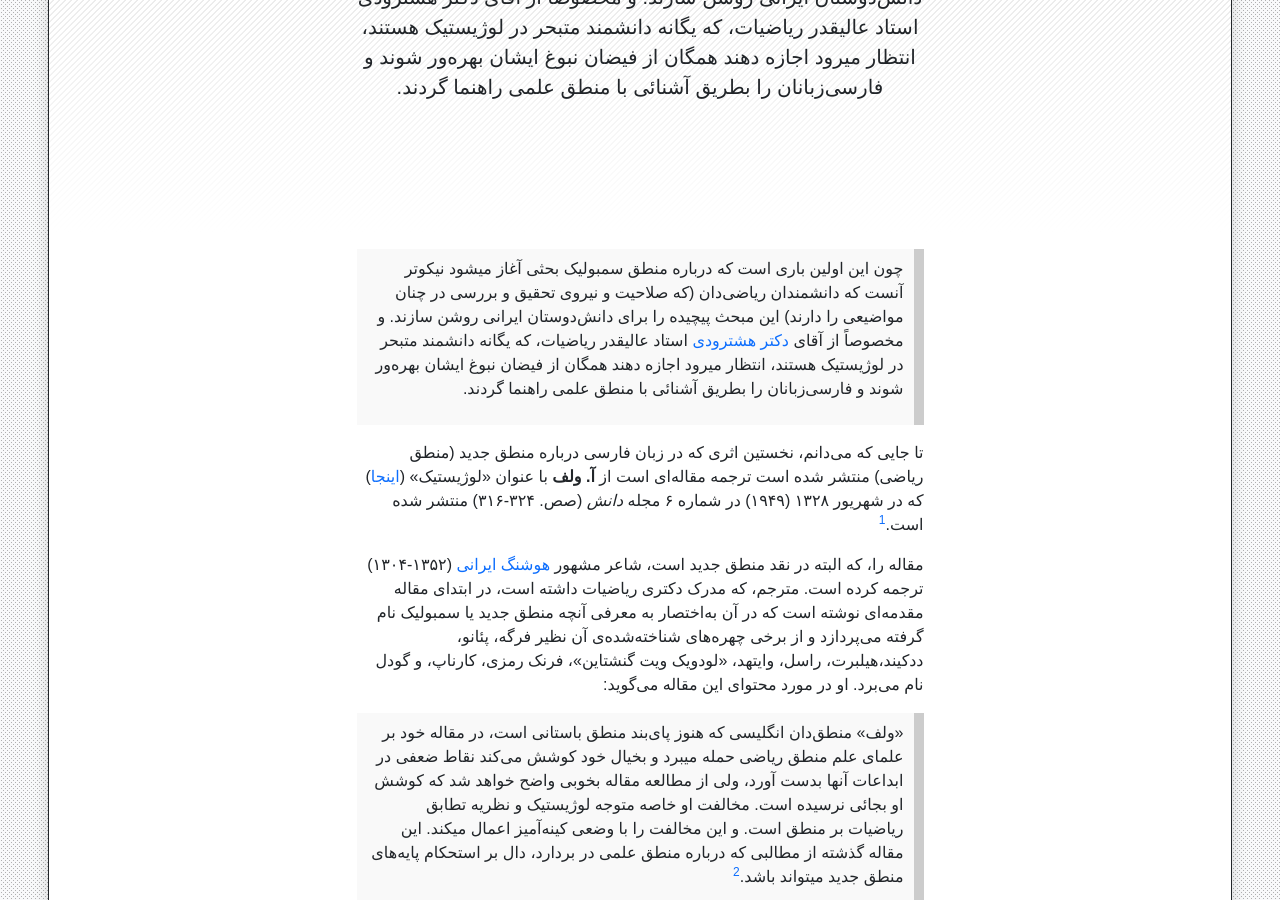
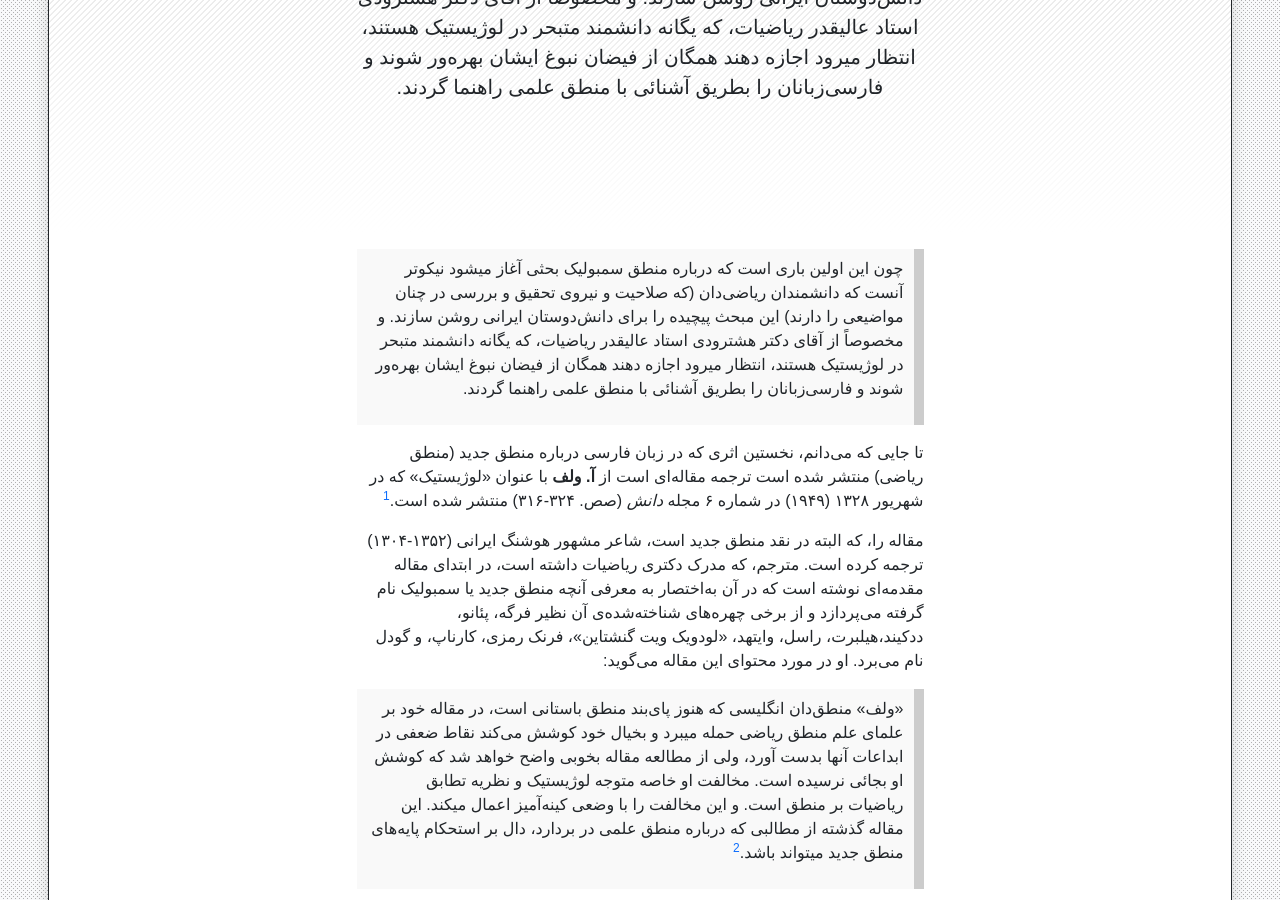
Before and after one commit to phicudemy/phicudemy.github.io, a Jekyll site: the page built from _posts/2024-07-17-iranilogic.md, in a window 1280 px wide and 900 px high, scrolled down 675 px. Built offline with Jekyll 4.4.1, drawn with Linux system fonts in a browser that asks for light colours; comment, search, counter and statistics services are not loaded; a style sheet for code colours, icons or effects is not loaded; some of the changed text lies outside the part shown.

Commit message:
TinaCMS content update

```diff
--- a/_posts/2024-07-17-iranilogic.md
+++ b/_posts/2024-07-17-iranilogic.md
@@ -9,12 +9,13 @@ categories: _categories/philosophy.md
 contents: _contents/article.md
 ---
 
-> چون این اولین باری است که درباره منطق سمبولیک بحثی آغاز میشود نیکوتر آنست که دانشمندان ریاضی‌دان (که صلاحیت و نیروی تحقیق و بررسی در چنان مواضیعی را دارند) این مبحث پیچیده را برای دانش‌دوستان ایرانی روشن سازند. و مخصوصاً از آقای [دکتر هشترودی](https://www.blogger.com/blog/post/edit/5470272668267496197/6724349721119667204#) استاد عالیقدر ریاضیات، که یگانه دانشمند متبحر در لوژیستیک هستند، انتظار میرود اجازه دهند همگان از فیضان نبوغ ایشان بهره‌ور شوند و فارسی‌زبانان را بطریق آشنائی با منطق علمی راهنما گردند.
+
+> چون این اولین باری است که درباره منطق سمبولیک بحثی آغاز میشود نیکوتر آنست که دانشمندان ریاضی‌دان (که صلاحیت و نیروی تحقیق و بررسی در چنان مواضیعی را دارند) این مبحث پیچیده را برای دانش‌دوستان ایرانی روشن سازند. و مخصوصاً از آقای دکتر هشترودی استاد عالیقدر ریاضیات، که یگانه دانشمند متبحر در لوژیستیک هستند، انتظار میرود اجازه دهند همگان از فیضان نبوغ ایشان بهره‌ور شوند و فارسی‌زبانان را بطریق آشنائی با منطق علمی راهنما گردند.
 
 
-تا جایی که می‌دانم، نخستین اثری که در زبان فارسی درباره منطق جدید (منطق ریاضی) منتشر شده است ترجمه مقاله‌ای است از **آ. ولف** با عنوان «لوژیستیک» ([اینجا](https://www.blogger.com/blog/post/edit/5470272668267496197/6724349721119667204#)) که در شهریور ۱۳۲۸ (۱۹۴۹) در شماره ۶ مجله _دانش_ (صص. ۳۲۴-۳۱۶) منتشر شده است.[^1]
+تا جایی که می‌دانم، نخستین اثری که در زبان فارسی درباره منطق جدید (منطق ریاضی) منتشر شده است ترجمه مقاله‌ای است از **آ. ولف** با عنوان «لوژیستیک» که در شهریور ۱۳۲۸ (۱۹۴۹) در شماره ۶ مجله _دانش_ (صص. ۳۲۴-۳۱۶) منتشر شده است.[^1]
 
-مقاله را، که البته در نقد منطق جدید است، شاعر مشهور [هوشنگ ایرانی](https://www.blogger.com/blog/post/edit/5470272668267496197/6724349721119667204#) (۱۳۵۲-۱۳۰۴) ترجمه کرده است. مترجم، که مدرک دکتری ریاضیات داشته است، در ابتدای مقاله مقدمه‌ای نوشته است که در آن به‌اختصار به معرفی آنچه منطق جدید یا سمبولیک نام گرفته می‌پردازد و از برخی چهره‌های شناخته‌شده‌ی آن نظیر فرگه، پئانو، ددکیند،هیلبرت، راسل، وایتهد، «لودویک ویت گنشتاین»، فرنک رمزی، کارناپ، و گودل نام می‌برد. او در مورد محتوای این مقاله می‌گوید:
+مقاله را، که البته در نقد منطق جدید است، شاعر مشهور هوشنگ ایرانی (۱۳۵۲-۱۳۰۴) ترجمه کرده است. مترجم، که مدرک دکتری ریاضیات داشته است، در ابتدای مقاله مقدمه‌ای نوشته است که در آن به‌اختصار به معرفی آنچه منطق جدید یا سمبولیک نام گرفته می‌پردازد و از برخی چهره‌های شناخته‌شده‌ی آن نظیر فرگه، پئانو، ددکیند،هیلبرت، راسل، وایتهد، «لودویک ویت گنشتاین»، فرنک رمزی، کارناپ، و گودل نام می‌برد. او در مورد محتوای این مقاله می‌گوید:
 
 > «ولف» منطق‌دان انگلیسی که هنوز پای‌بند منطق باستانی است، در مقاله خود بر علمای علم منطق ریاضی حمله میبرد و بخیال خود کوشش می‌کند نقاط ضعفی در ابداعات آنها بدست آورد، ولی از مطالعه مقاله بخوبی واضح خواهد شد که کوشش او بجائی نرسیده است. مخالفت او خاصه متوجه لوژیستیک و نظریه تطابق ریاضیات بر منطق است. و این مخالفت را با وضعی کینه‌آمیز اعمال میکند. این مقاله گذشته از مطالبی که درباره منطق علمی در بردارد، دال بر استحکام پایه‌های منطق جدید میتواند باشد.[^2]
 
@@ -23,6 +24,6 @@ contents: _contents/article.md
 برخی از دیگر آثاری که در این مقدمه ذکری از آنها شده است اینها هستند (با وفاداری به املا و ترجمه هوشنگ ایرانی): «اصول ریاضیات» راسل و وایتهد، «فرمولر ریاضیات» پئانو، « اصول لوژیستیک» کارناپ،« اصول منطق تئوری» هیلبرت و آکرمان، و همچنین مقاله‌ مشهور گودل، «تحقیقی درباره قضایائیکه __در کتاب (اصول ریاضیات) و مباحث نظیر آن از نظر منطق رسمی مشکوک است.»[^3]
 
 
-[^1]: کتاب  _مدخل منطق صورت_ [غلامحسین مصاحب](https://www.blogger.com/blog/post/edit/5470272668267496197/6724349721119667204#)، که نخستین اثر مبسوط در منطق جدید در زبان فارسی است، شش سال پس از این مقاله منتشر شده است و نمی‌دانم که آیا در این فاصله اثر دیگری در این باره منتشر شده است یا نه.
-[^2]: من نتوانستم اصل مقاله آ. ولف را پیدا کنم. ظاهراً او همان نویسنده این [درسنامه منطق](https://www.blogger.com/blog/post/edit/5470272668267496197/6724349721119667204#) است.
-[^3]: من اثر دیگری از ایرانی در باب منطق پیدا نکردم. اما در همان سال ۱۳۲۸ در دوشماره دیگر از «دانش» دو فصل اول از کتاب «دانش بشر» (Human Knowledge) راسل را ترجمه کرده است ([بخش اول](https://www.blogger.com/blog/post/edit/5470272668267496197/6724349721119667204#)، [بخش دوم](https://www.blogger.com/blog/post/edit/5470272668267496197/6724349721119667204#)) که تنها یک سال پیش از آن (۱۹۴۸) منتشر شده بوده است.
+[^1]: کتاب  _مدخل منطق صورت_ غلامحسین مصاحب، که نخستین اثر مبسوط در منطق جدید در زبان فارسی است، شش سال پس از این مقاله منتشر شده است و نمی‌دانم که آیا در این فاصله اثر دیگری در این باره منتشر شده است یا نه.
+[^2]: من نتوانستم اصل مقاله آ. ولف را پیدا کنم. ظاهراً او همان نویسنده این درسنامه منطق است.
+[^3]: من اثر دیگری از ایرانی در باب منطق پیدا نکردم. اما در همان سال ۱۳۲۸ در دوشماره دیگر از «دانش» دو فصل اول از کتاب «دانش بشر» (Human Knowledge) راسل را ترجمه کرده است (بخش اول، بخش دوم) که تنها یک سال پیش از آن (۱۹۴۸) منتشر شده بوده است.
```
